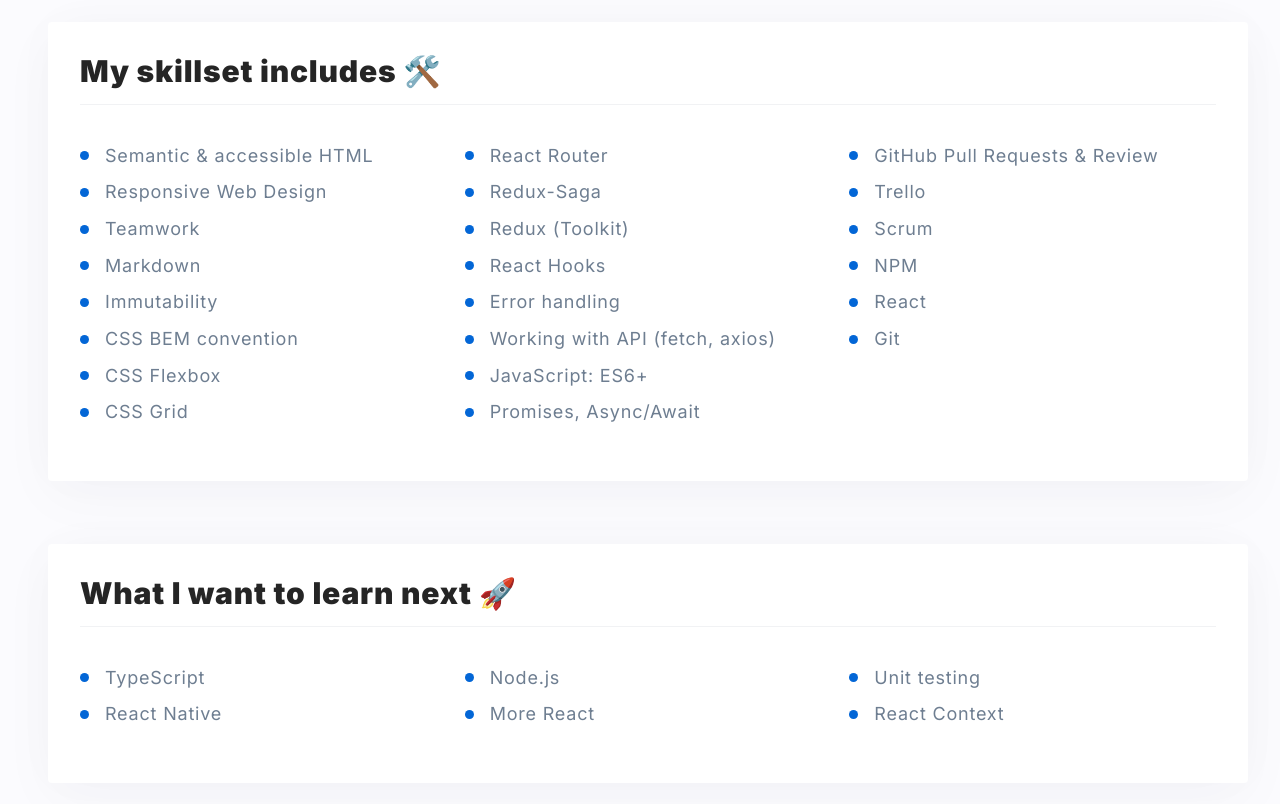
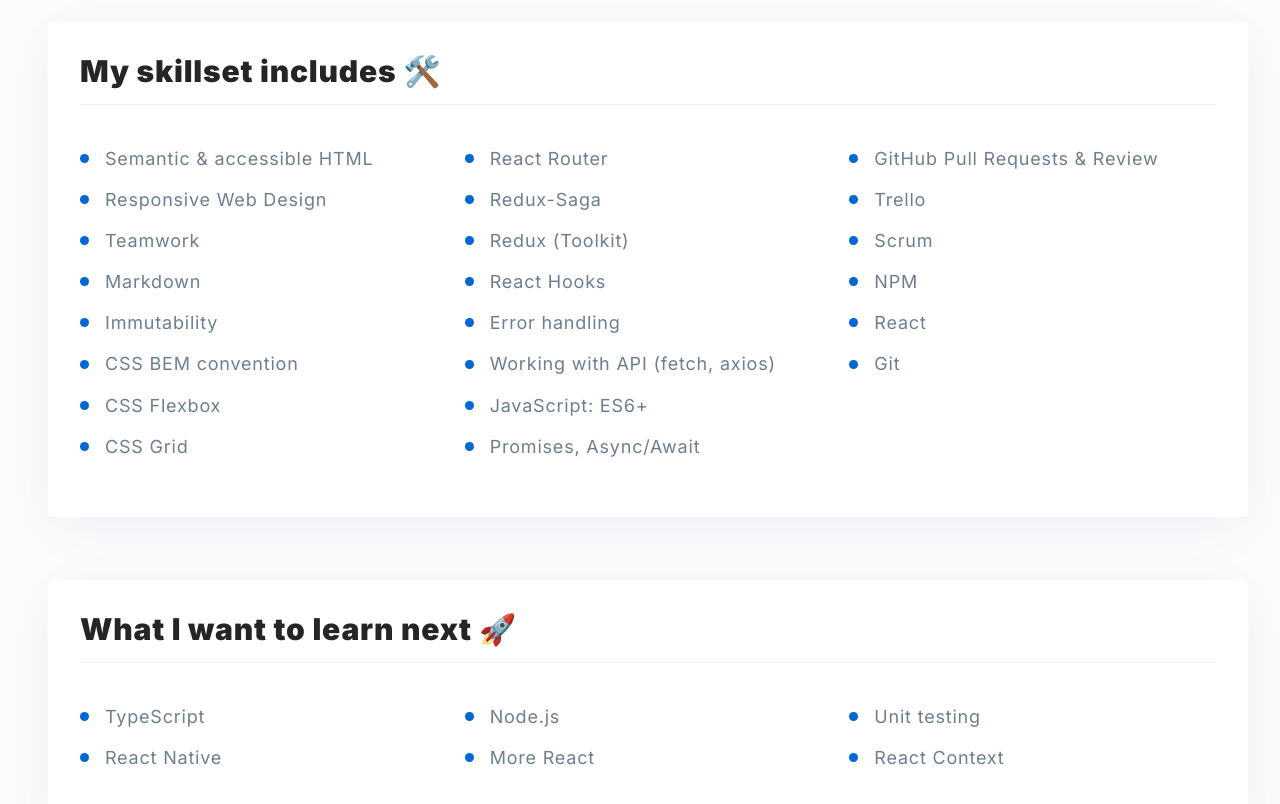
Before and after one commit to Wolian/personal-homepage, a React (Create React App) app: page / in a window 1280 px wide. Shown: the part 540-1344 px from the top of the page. Built offline with nearby package versions, Linux system fonts and the light colour scheme.

Commit message:
media updated

```diff
--- a/src/common/MainTile/styled.js
+++ b/src/common/MainTile/styled.js
@@ -27,6 +27,15 @@
 export const List = styled.ul`
   padding: 0;
   column-count: 3;
+
+  @media(max-width: ${({ theme }) => theme.breakpoints.tabletVertical}px) {
+    column-count: 2;
+  };
+
+  @media(max-width: ${({ theme }) => theme.breakpoints.mobile}px) {
+    column-count: 1;
+  };
+
 `;
 
 export const Item = styled.li`
@@ -34,6 +43,11 @@
   display: flex;
   align-items: center;
   list-style: none;
+  line-height: 1.4;
+
+  @media(max-width: ${({ theme }) => theme.breakpoints.mobile}px) {
+    line-height: 1.2;
+  };
 
   &:before {
     content: "";
```
